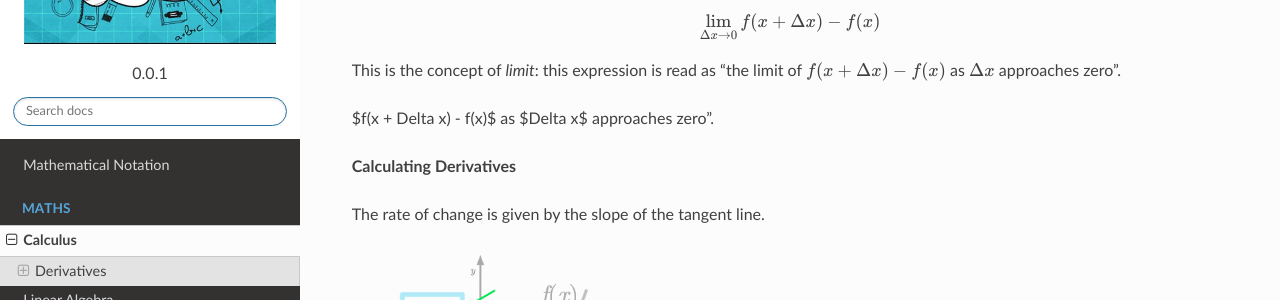
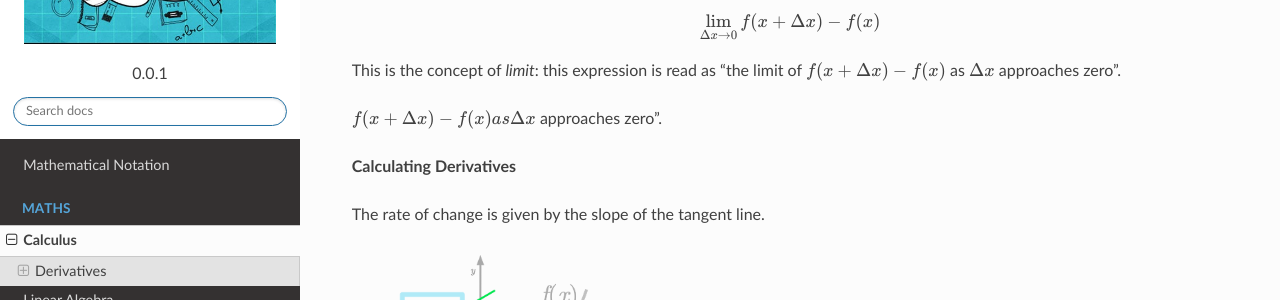
Before and after one commit to akkefa/ml-notes, a Sphinx documentation site: the page built from docs/calculus.rst, in a window 1280 px wide and 900 px high, scrolled down 1762 px. Shown: the part 151-451 px from the top of the window. Built offline with Sphinx 7.4.7 and the Read the Docs theme 2.0.0, drawn with Linux system fonts in a browser that asks for light colours; some of the changed lines change nothing that is shown.

Commit message:
new examples added.

```diff
--- a/docs/calculus.rst
+++ b/docs/calculus.rst
@@ -46,7 +46,7 @@ Mathematically, the difference between the two points on the curve when  Δ𝑥
 This is the concept of *limit*: this expression is read as “the limit of :math:`f(x + \Delta x) - f(x)` as
 :math:`\Delta x` approaches zero”.
 
-$f(x + \Delta x) - f(x)$ as $\Delta x$ approaches zero”.
+:math:`f(x + \Delta x) - f(x) as \Delta x` approaches zero”.
 
 **Calculating Derivatives**
 
```
